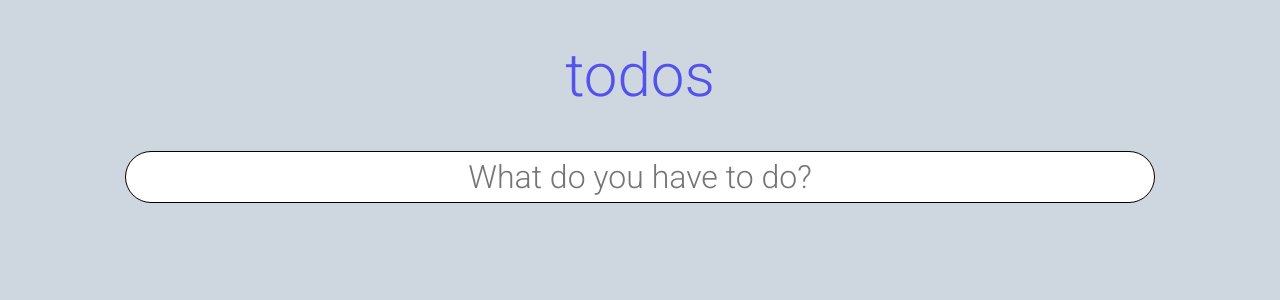
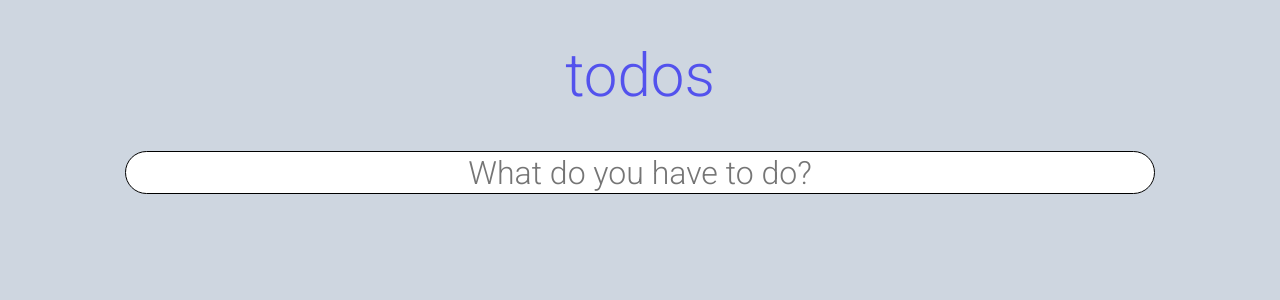
Before and after one commit to RodrigoBorges93/To-Do, a React (Create React App) app in the folder todo/: page / in a window 1280 px wide. Shown: the top 300 px of the page. Built offline with nearby package versions, Linux system fonts and the light colour scheme; a web font is replaced by a local one.

Commit message:
fixed the height of the form div

```diff
--- a/todo/src/App.css
+++ b/todo/src/App.css
@@ -11,13 +11,14 @@ html{
 
 .criar{
     width: 100%;
-    height: 30vh;
+    height:100%;
     display: flex;
     justify-content: center;
     border: none;
     margin: auto auto auto auto;
     margin-top: 0px;
     text-align: center;
+    margin-bottom: 20px;
 }
 
 .criar .formulario {
```
